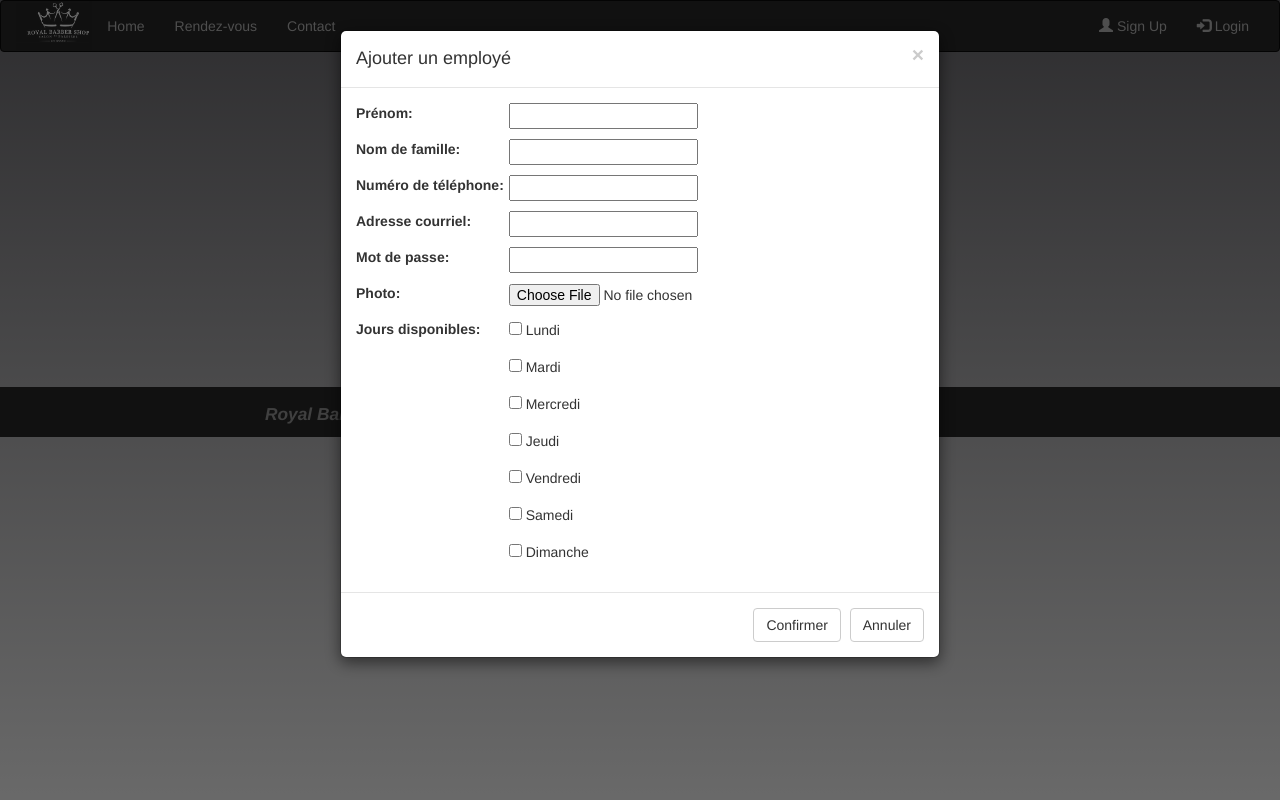
After one commit to phildumont/RoyalBarberShop, a PHP site: page /adminTools.php in a window 1280 px wide, after a click on "Ajouter un employé". The commit adds this page. Run offline with PHP 8.4, Linux system fonts and the light colour scheme; tables that the repository leaves empty or names only in its code hold one stand-in row (values such as "Sample post"); some libraries are stand-ins or nearby versions; some web fonts are replaced.

Commit message:
Add files via upload

```diff
--- /dev/null
+++ b/RoyalBarberShop/Content/Display/addBarberForm.html
@@ -0,0 +1,78 @@
+<table>
+<form action="adminTools.php" method="post" enctype="multipart/form-data">
+	<input type="hidden" name="setAddEmp" />
+	<tr>
+		<td><label for="b_fname">Prénom:</label></td>
+		<td><input type="text" name="b_fname" id="b_fname" required/></td>
+	</tr>
+	<tr>
+		<td><label for="b_lname">Nom de famille:</label></td>
+		<td><input type="text" name="b_lname" id="b_lname" required/></td>
+	</tr>
+	<tr>
+		<td><label for="b_phone">Numéro de téléphone:</label></td>
+		<td><input type="text" name="b_phone" id="b_phone" required/></td>
+	</tr>
+	<tr>
+		<td><label for="b_mail">Adresse courriel:</label></td>
+		<td><input type="text" name="b_mail" id="b_mail" required/></td>
+	</tr>
+	<tr>
+		<td><label for="b_pass">Mot de passe:</label></td>
+		<td><input type="text" name="b_pass" id="b_pass" required/></td>
+	</tr>
+	<tr>
+		<td><label for="image">Photo:</label></td>
+		<td><input type="file" name="image" id="image" required/></td>
+	</tr>
+	<tr>
+		<td><label>Jours disponibles:</label></td>
+		<td>
+			<input type="checkbox" name="monday" id="mon" value="yes"/>
+			<label for="mon" style="font-weight:normal">Lundi</label>
+		</td>
+	</tr>
+	<tr>
+		<td></td>
+		<td>
+			<input type="checkbox" name="tuesday" id="tue" value="yes"/>
+			<label for="tue" style="font-weight:normal">Mardi</label>
+		</td>
+	</tr>
+	<tr>
+		<td></td>
+		<td>
+			<input type="checkbox" name="wednesday" id="wed" value="yes"/>
+			<label for="wed" style="font-weight:normal">Mercredi</label>
+		</td>
+	</tr>
+	<tr>
+		<td></td>
+		<td>
+			<input type="checkbox" name="thursday" id="thu" value="yes"/>
+			<label for="thu" style="font-weight:normal">Jeudi</label>
+		</td>
+	</tr>
+	<tr>
+		<td></td>
+		<td>
+			<input type="checkbox" name="friday" id="fri" value="yes"/>
+			<label for="fri" style="font-weight:normal">Vendredi</label>
+		</td>
+	</tr>
+	<tr>
+		<td></td>
+		<td>
+			<input type="checkbox" name="saturday" id="sat" value="yes"/>
+			<label for="sat" style="font-weight:normal">Samedi</label>
+		</td>
+	</tr>
+	<tr>
+		<td></td>
+		<td>
+			<input type="checkbox" name="sunday" id="sun" value="yes"/>
+			<label for="sun" style="font-weight:normal">Dimanche</label>
+		</td>
+	</tr>
+<!-- The tag is in adminTools.php </form> -->
+</table>
--- a/RoyalBarberShop/Content/Display/hideElements.php
+++ b/RoyalBarberShop/Content/Display/hideElements.php
@@ -1,4 +1,5 @@
 <?php
+	//loggedin
 	if (isset($_SESSION["loggedin"])){
 		if ($_SESSION["loggedin"] == "loggedin"){
 			?>
@@ -37,4 +38,34 @@
 		</style>
 		<?php
 	}
+	//admin
+	if (isset($_SESSION["admin"])){
+		if ($_SESSION["admin"] == "admin"){
+			?>
+			<style>
+				.show_admin {
+					display: inline;
+				}
+			</style>
+			<?php
+		}
+		else if ($_SESSION["admin"] == "no"){
+			?>
+			<style>
+				.show_admin {
+					display: none;
+				}
+			</style>
+			<?php
+		}
+	}
+	else {
+		?>
+		<style>
+			.show_admin {
+				display: none;
+			}
+		</style>
+		<?php
+	}
 ?>
--- a/RoyalBarberShop/Content/Display/navbar.php
+++ b/RoyalBarberShop/Content/Display/navbar.php
@@ -5,6 +5,7 @@
 	$myaccount = "";
 	$login = "";
 	$signup = "";
+	$adminTools = "";
 	if (!isset($_SESSION["current"])){
 		$_SESSION["current"] = "";
 		$current = $_SESSION["current"];
@@ -30,6 +31,9 @@
 	else if ($current == "signup"){
 		$signup = "active";
 	}
+	else if ($current == "adminTools"){
+		$adminTools = "active";
+	}
 	if (isset($_SESSION["fullname"])){
 		$fullname = $_SESSION["fullname"];
 	}
@@ -51,14 +55,18 @@
 		  <ul class='nav navbar-nav'>
 			<li class='".$index."'><a href='index.php'>Home</a></li>
 			<li class='".$appointment."'><a href='appointment.php'>Rendez-vous</a></li>
-			<li class=".$contact."><a href='contact.php'>Contact</a></li>
+			<li class='".$contact."'><a href='contact.php'>Contact</a></li>
+
+		  </ul>
+		  <ul class='nav navbar-nav show_admin'>
+			<li class='".$adminTools."'><a href='adminTools.php'>Outils administratifs</a></li>
 		  </ul>
 		  <ul class='nav navbar-nav navbar-right hide_logged_in'>
-			<li class=".$signup."><a href='signup.php'><span class='glyphicon glyphicon-user'></span> Sign Up</a></li>
-			<li class=".$login."><a href='login.php'><span class='glyphicon glyphicon-log-in'></span> Login</a></li>
+			<li class='".$signup."'><a href='signup.php'><span class='glyphicon glyphicon-user'></span> Sign Up</a></li>
+			<li class='".$login."'><a href='login.php'><span class='glyphicon glyphicon-log-in'></span> Login</a></li>
 		  </ul>
 		  <ul class='nav navbar-nav navbar-right show_logged_in'>
-			<li class=".$myaccount."><a href='myAccount.php'><span class='glyphicon glyphicon-user'></span> ".$fullname."</a></li>
+			<li class='".$myaccount."'><a href='myAccount.php'><span class='glyphicon glyphicon-user'></span> ".$fullname."</a></li>
 			<li><a href='../Controllers/logoutController.php'><span class='glyphicon glyphicon-log-in'></span> Sign out</a></li>
 		  </ul>
 		</div>
--- a/RoyalBarberShop/Content/Stylesheets/mainStylesheet.css
+++ b/RoyalBarberShop/Content/Stylesheets/mainStylesheet.css
@@ -1,4 +1,3 @@
-html, body {height: 100%;}
 .mainBackground {
 	background-color: #5b5a5e;
 	background: -webkit-linear-gradient(#5b5a5e, lightgrey) fixed;
@@ -45,6 +44,7 @@ html, body {height: 100%;}
 .margin_top_30 {margin-top: 30px;}
 .no_border_bottom {border-bottom: none;}
 .bold {font-weight: bold;}
+.no_bold {font-weight: normal;}
 
 .app_ul {
 	list-style: none;
@@ -110,7 +110,6 @@ footer {
     height: 50px;
 }
 .footer_item {color: #2d62b7;}
-.wrapper {min-height: 100%; margin-bottom: -50px;}
 .user_info {
 	margin-top: 20px;
 	font-size: 15pt;
--- a/RoyalBarberShop/Controllers/logoutController.php
+++ b/RoyalBarberShop/Controllers/logoutController.php
@@ -2,7 +2,10 @@
 	session_start();
 	$_SESSION["loggedin"] = "loggedout";
 	unset($_SESSION["fullname"]);
+	unset($_SESSION["email"]);
 	unset($_SESSION["user_info"]);
+	unset($_SESSION["admin"]);
+	unset($_SESSION["barber"]);
 
 	header("Location: ../Pages/Index.php");
 ?>
--- a/RoyalBarberShop/Pages/Contact.php
+++ b/RoyalBarberShop/Pages/Contact.php
@@ -18,7 +18,7 @@
 	<script type="text/javascript" src="../Content/Scripts/jquery.js"></script>
 </head>
 <body class="mainBackground wrapper">
-<div class="wrapper">
+
 	<!-- Nav bar start-->
 		<?php
 			$_SESSION["current"] = "contact";
@@ -55,7 +55,6 @@
 	</div>
 	<script src="../Content/Scripts/mapScript.js"></script>
 	<script src="https://maps.googleapis.com/maps/api/js?key=AIzaSyCNaW_GXb74cTam2QQO6uJQGK0MSZ71PJo&callback=myMap"></script>
-</div>
 	<?php include("../Content/Display/footer.php"); ?>
 </body>
 </html>
--- a/RoyalBarberShop/Pages/Index.php
+++ b/RoyalBarberShop/Pages/Index.php
@@ -18,7 +18,7 @@
 	<script type="text/javascript" src="../Content/Scripts/jquery.js"></script>
 </head>
 <body class="mainBackground">
-<div class="wrapper">
+
 	<!-- Nav bar start-->
 		<?php
 			$_SESSION["current"] = "index";
@@ -57,7 +57,6 @@
 		</div>
 	</div>
 	<!-- About section end -->
-</div>
 	<?php include("../Content/Display/footer.php"); ?>
 </body>
 </html>
--- /dev/null
+++ b/RoyalBarberShop/Pages/adminTools.php
@@ -0,0 +1,162 @@
+ <!DOCTYPE html>
+<?php
+	session_start();
+	include("../Content/Display/hideElements.php");
+	include("connection.inc");
+?>
+
+<html lang="en">
+<head>
+	<meta charset="utf-8">
+	<title>Royal Baber Shop</title>
+	<link rel="stylesheet" href="https://maxcdn.bootstrapcdn.com/bootstrap/3.3.7/css/bootstrap.min.css">
+	<script src="https://ajax.googleapis.com/ajax/libs/jquery/3.2.1/jquery.min.js"></script>
+	<script src="https://maxcdn.bootstrapcdn.com/bootstrap/3.3.7/js/bootstrap.min.js"></script>
+	<link rel="stylesheet" href="https://cdnjs.cloudflare.com/ajax/libs/font-awesome/4.7.0/css/font-awesome.min.css">
+	<link rel="Stylesheet" type="text/css" href="../Content/Stylesheets/bootstrap.min.css">
+	<link rel="Stylesheet" type="text/css" href="../Content/Stylesheets/mainStylesheet.css">
+</head>
+<body class="mainBackground">
+
+	<!-- Nav bar start-->
+	<?php
+		$_SESSION["current"] = "adminTools";
+		include("../Content/Display/navbar.php");
+	?>
+	<!-- Nav bar end -->
+	<h1 class="myTitle text-center margin_bottom_5">Royal Barber Shop</h1>
+	<h2 class="text-center">Outils administratifs</h2>
+
+	<ul class="app_ul text-center">
+		<a class="contact_link" href="" data-toggle="modal" data-target="#addEmp"><li>Ajouter un employé</li></a>
+		<a class="contact_link" href=""><li>Supprimer un employé</li></a>
+		<a class="contact_link" href=""><li>Liste des rendez-vous</li></a>
+		<a class="contact_link" href="" data-toggle="modal" data-target="#seeCustomers"><li>Liste des clients</li></a>
+		<a class="contact_link" href=""><li>Rapports</li></a>
+	</ul>
+
+	<!-- Trigger the modal with a button -->
+	<!--<button type="button" class="btn btn-info btn-lg" data-toggle="modal" data-target="#addEmp">Ajouter un employé</button>-->
+
+	<!-- Add employee modal start -->
+	<div id="addEmp" class="modal fade" role="dialog">
+		<div class="modal-dialog">
+			<div class="modal-content">
+				<div class="modal-header">
+					<button type="button" class="close" data-dismiss="modal">&times;</button>
+					<h4 class="modal-title">Ajouter un employé</h4>
+				</div>
+				<div class="modal-body">
+					<?php include("../Content/Display/addBarberForm.html"); ?>
+				</div>
+				<div class="modal-footer">
+					<button type="submit" class="btn btn-default">Confirmer</button>
+					<button type="button" class="btn btn-default" data-dismiss="modal">Annuler</button>
+				</div>
+				</form>
+			</div>
+		</div>
+	</div>
+	<!-- Add employee modal end -->
+	<!-- See customers modal start -->
+	<?php
+		//Put customers in array
+		$customerSql = "SELECT customer_fname, customer_lname, email FROM customer";
+		$customerRes = $conn->query($customerSql) or die ("cant connect");
+		$customers = array(array());
+		$ci = 0;
+		while ($row = mysqli_fetch_array($customerRes)){
+			$customers[$ci][0] = $row[0];
+			$customers[$ci][1] = $row[1];
+			$customers[$ci][2] = $row[2];
+			$ci++;
+		}
+	?>
+	<div id="seeCustomers" class="modal fade" role="dialog">
+		<div class="modal-dialog">
+			<div class="modal-content">
+				<div class="modal-header">
+					<button type="button" class="close" data-dismiss="modal">&times;</button>
+					<h4 class="modal-title">Clients</h4>
+				</div>
+				<div class="modal-body">
+					<?php
+						foreach ($customers as $customer){
+							echo $customer[0].' '.$customer[1].' - '.$customer[2].'<br>';
+						}
+					?>
+				</div>
+				<div class="modal-footer">
+					<button type="button" class="btn btn-default" data-dismiss="modal">Annuler</button>
+				</div>
+				</form>
+			</div>
+		</div>
+	</div>
+	<!-- See customers modal end -->
+
+	<!-- Add employee to db start -->
+	<?php
+		if (isset($_POST["setAddEmp"])){
+			//Retrieving values
+			$b_fname = $_POST["b_fname"];
+			$b_lname = $_POST["b_lname"];
+			$b_phone = $_POST["b_phone"];
+			$b_mail = $_POST["b_mail"];
+			$b_pass = $_POST["b_pass"];
+			$hashed_pass = md5($b_mail).md5('thisguyisgood').md5($b_pass).md5('yesyesdovisio').md5('isthatsecureamin?');
+			$b_avail = "";
+
+			//Converting picture
+			if (!empty($_FILES['image']['tmp_name'])){
+				$img_data = addslashes(file_get_contents($_FILES['image']['tmp_name']));
+			}
+			else {
+				$encoded_img = "";
+			}
+
+			//Checking for availability
+			if (isset($_POST["monday"])){
+				if ($_POST["monday"] == "yes")
+					$b_avail.="M";
+			}
+			if (isset($_POST["tuesday"])){
+				if ($_POST["tuesday"] == "yes")
+					$b_avail.="T";
+			}
+			if (isset($_POST["wednesday"])){
+				if ($_POST["wednesday"] == "yes")
+					$b_avail.="W";
+			}
+			if (isset($_POST["thursday"])){
+				if ($_POST["thursday"] == "yes")
+					$b_avail.="R";
+			}
+			if (isset($_POST["friday"])){
+				if ($_POST["friday"] == "yes")
+					$b_avail.="F";
+			}
+			if (isset($_POST["saturday"])){
+				if ($_POST["saturday"] == "yes")
+					$b_avail.="S";
+			}
+			if (isset($_POST["sunday"])){
+				if ($_POST["sunday"] == "yes")
+					$b_avail.="U";
+			}
+			unset($_POST["setAddEmp"]);
+			//Add barber to db
+			$insertBarber = "INSERT INTO barber
+					VALUES(0, '".$b_fname."', '".$b_lname."', '".$b_phone."', '".$b_mail."', '".$hashed_pass."', '".$b_avail."', '".$img_data."')";
+			if (mysqli_query($conn, $insertBarber) === true){}
+			else {
+				echo "failed";
+			}
+		}
+	?>
+	<!-- Add employee to db end -->
+
+</div>
+	<?php include("../Content/Display/footer.php"); ?>
+</body>
+</html>
--- a/RoyalBarberShop/Pages/appointment.php
+++ b/RoyalBarberShop/Pages/appointment.php
@@ -16,7 +16,6 @@
 	<script src="https://maxcdn.bootstrapcdn.com/bootstrap/3.3.7/js/bootstrap.min.js"></script>
 </head>
 <body class="mainBackground">
-<div class="wrapper">
 	<!-- Nav bar start-->
 		<?php
 			$_SESSION["current"] = "appointment";
@@ -135,7 +134,6 @@
 		<div class="text-center"><input type="submit" value="Continue" class="custom_button"/></div>
 		</form>
 	</div>
-</div>
 	<?php include("../Content/Display/footer.php"); ?>
 </body>
 </html>
--- a/RoyalBarberShop/Pages/appointmentConfirmation.php
+++ b/RoyalBarberShop/Pages/appointmentConfirmation.php
@@ -31,7 +31,7 @@
 	<script src="https://maxcdn.bootstrapcdn.com/bootstrap/3.3.7/js/bootstrap.min.js"></script>
 </head>
 <body class="mainBackground">
-<div class="wrapper">
+
 	<!-- Nav bar start-->
 		<?php
 			$_SESSION["current"] = "appointment";
@@ -65,7 +65,6 @@
 			</div>
 		</div>
 	</div>
-</div>
 	<?php include("../Content/Display/footer.php"); ?>
 </body>
 </html>
--- a/RoyalBarberShop/Pages/login.php
+++ b/RoyalBarberShop/Pages/login.php
@@ -23,7 +23,6 @@
 	<link rel="Stylesheet" type="text/css" href="../Content/Stylesheets/mainStylesheet.css">
 </head>
 <body class="mainBackground">
-<div class="wrapper">
 	<!-- Nav bar start-->
 	<?php
 		$_SESSION["current"] = "login";
@@ -39,7 +38,7 @@
 				<table>
 					<tr>
 						<td><label for="emp">Êtes-vous un employé?</label></td>
-						<td><input type="checkbox" name="emp"/></td>
+						<td><input type="checkbox" name="emp" value="yes"/></td>
 					</tr>
 					<tr>
 						<td><label for="email">Adresse courriel:</label></td>
@@ -65,7 +64,6 @@
 		</div>
 		<center><h2 class="show_logged_in"><?php echo "Bonjour, ".$_SESSION["fullname"].", vous êtes déjà connecté(e)"?></h2></center>
 	<!--Body end -->
-</div>
 	<?php include("../Content/Display/footer.php"); ?>
 </body>
 </html>
--- a/RoyalBarberShop/Pages/signup.php
+++ b/RoyalBarberShop/Pages/signup.php
@@ -22,7 +22,7 @@
 	<link rel="Stylesheet" type="text/css" href="../Content/Stylesheets/mainStylesheet.css">
 </head>
 <body class="mainBackground">
-<div class="wrapper">
+
 	<!-- Nav bar start-->
 	<?php
 		$_SESSION["current"] = "signup";
@@ -68,7 +68,6 @@
 			</form>
 		</div>
 	<!--Body end -->
-</div>
 	<?php include("../Content/Display/footer.php"); ?>
 </body>
 </html>
--- a/RoyalBarberShop/Pages/template.php
+++ b/RoyalBarberShop/Pages/template.php
@@ -16,7 +16,6 @@
 	<link rel="Stylesheet" type="text/css" href="../Content/Stylesheets/mainStylesheet.css">
 </head>
 <body class="mainBackground">
-<div class="wrapper">
 	<!-- Nav bar start-->
 	<?php
 		$_SESSION["current"] = "myaccount";
@@ -25,7 +24,6 @@
 	<!-- Nav bar end -->
 	<h1 class="myTitle text-center margin_bottom_5">Royal Barber Shop</h1>
 	<h2 class="text-center">Contact</h2>
-</div>
 	<?php include("../Content/Display/footer.php"); ?>
 </body>
 </html>
```
Also changed, not shown: RoyalBarberShop/Controllers/loginController.php (+26 -3 lines), RoyalBarberShop/Controllers/signupController.php (+6 -6 lines), RoyalBarberShop/Pages/appointmentBooked.php (+6 -5 lines), RoyalBarberShop/Pages/appointmentDate.php (+4 -4 lines), RoyalBarberShop/Pages/myAccount.php (+98 -7 lines).
